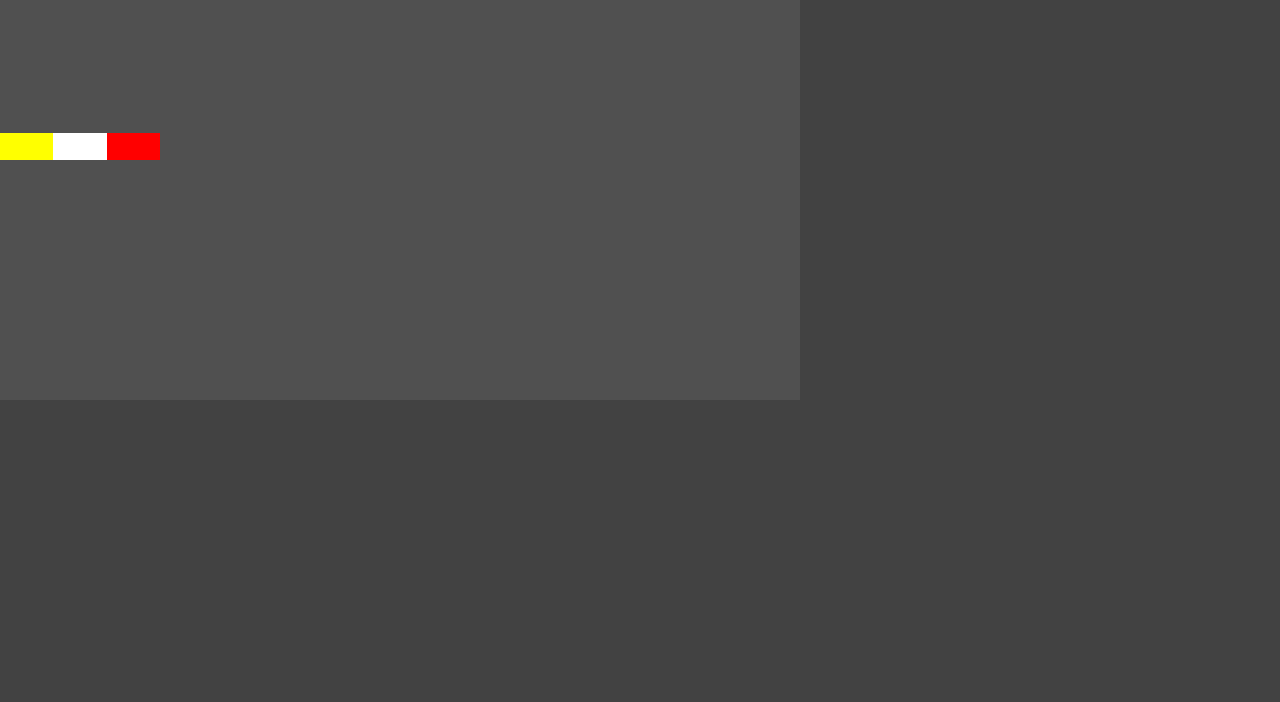
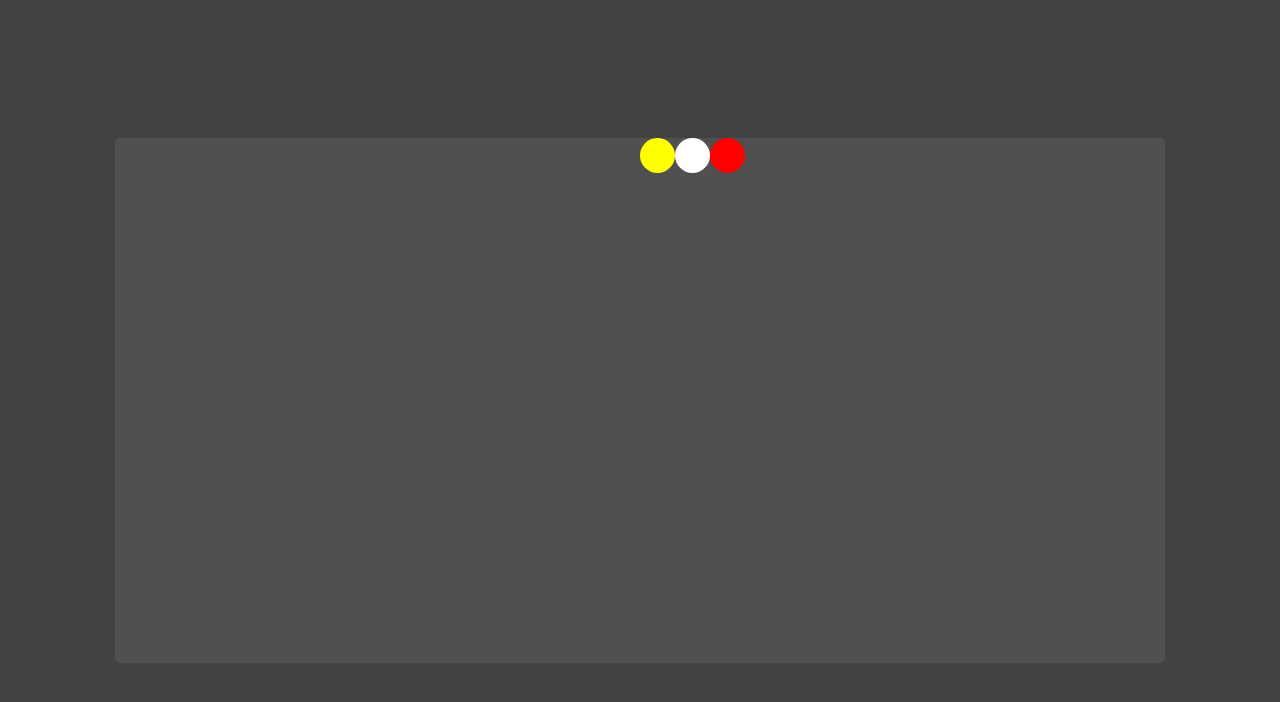
Before and after one commit to bruno-alves/bruno-alves.io, a React (Create React App) app: page /snake in a window 1280 px wide. Shown: the top 702 px of the page. Built offline with nearby package versions, Linux system fonts and the light colour scheme; the HTML template or start-up script is replaced by a standard one.

Commit message:
movimentacao da snake

```diff
--- a/src/Pages/Snake/index.js
+++ b/src/Pages/Snake/index.js
@@ -1,29 +1,29 @@
 import React, { useState, useEffect, useRef } from 'react';
-import { Table } from './styles';
+import { Container, Table } from './styles';
 
 function Snake() {
-  const direction = useRef('D');
-  const [newDirection, setNewDirection] = useState('D');
+  const currentDirection = useRef('D');
+  const [direction, setDirection] = useState('D');
   const [snake, setSnake] = useState([
-    { class: 'tail', position: 0 },
-    { class: 'body', position: 1 },
-    { class: 'head', position: 2 },
+    { class: 'tail', position: 1 },
+    { class: 'body', position: 2 },
+    { class: 'head', position: 3 },
   ]);
 
   useEffect(() => {
     const changeDirection = (e) => {
       switch (e.keyCode) {
         case 87:
-          if (direction.current !== 'S') setNewDirection('W');
+          if (currentDirection.current !== 'S') setDirection('W');
           break;
         case 65:
-          if (direction.current !== 'D') setNewDirection('A');
+          if (currentDirection.current !== 'D') setDirection('A');
           break;
         case 83:
-          if (direction.current !== 'W') setNewDirection('S');
+          if (currentDirection.current !== 'W') setDirection('S');
           break;
         case 68:
-          if (direction.current !== 'A') setNewDirection('D');
+          if (currentDirection.current !== 'A') setDirection('D');
           break;
         default:
       }
@@ -31,29 +31,32 @@ function Snake() {
 
     document.addEventListener('keydown', changeDirection, false);
     return () => document.removeEventListener('keydown', changeDirection);
-  }, [newDirection]);
+  }, [direction]);
 
   const move = () => {
     const s = [...snake];
 
     for (let i = 0; i < s.length; i += 1) {
       if (i !== s.length - 1) s[i].position = s[i + 1].position;
-      else
-        switch ((direction.current = newDirection)) {
+      else {
+        let p = s[i].position;
+
+        switch ((currentDirection.current = direction)) {
           case 'W':
-            s[i].position -= 15;
+            s[i].position = p > 31 ? (p -= 30) : 14 * 30 + p;
             break;
           case 'A':
-            s[i].position -= 1;
+            s[i].position = (p + 29) % 30 !== 0 ? (p -= 1) : (p += 29);
             break;
           case 'S':
-            s[i].position += 15;
+            s[i].position = p < 421 ? (p += 30) : p - 14 * 30;
             break;
           case 'D':
-            s[i].position += 1;
+            s[i].position = p % 30 !== 0 ? (p += 1) : (p -= 29);
             break;
           default:
             throw new Error('invalid direction');
+        }
       }
     }
 
@@ -78,20 +81,24 @@ function Snake() {
   useInterval(move, 100);
 
   return (
+    <Container>
       <Table>
         <tbody>
           {new Array(15).fill().map((_, y) => (
             <tr key={y.toString()}>
-            {new Array(15).fill().map((__, x) => (
+              {new Array(30).fill().map((__, x) => (
                 <td
                   key={x.toString()}
-                className={snake.find((s) => s.position === 15 * y + x)?.class}
+                  className={
+                    snake.find((s) => s.position === 30 * y + x + 1)?.class
+                  }
                 />
               ))}
             </tr>
           ))}
         </tbody>
       </Table>
+    </Container>
   );
 }
 
--- a/src/Pages/Snake/styles.js
+++ b/src/Pages/Snake/styles.js
@@ -1,10 +1,22 @@
 import styled from 'styled-components';
 
+export const Container = styled.div`
+  display: flex;
+  height: 100vh;
+  align-items: center;
+  justify-content: center;
+`;
+
 export const Table = styled.table`
-  width: 800px;
-  height: 400px;
   border-collapse: collapse;
+  border-radius: 5px;
   background: rgb(80, 80, 80);
+
+  td {
+    width: 35px;
+    height: 35px;
+    border-radius: 50%;
+  }
 
   .head {
     background: red;
```
Lines whose indentation alone changed are shown as unchanged.
